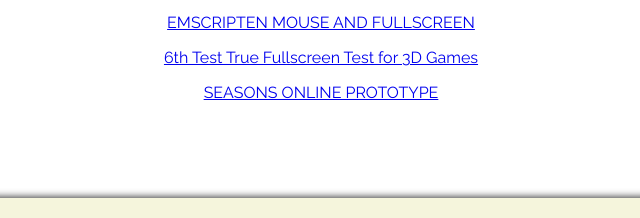
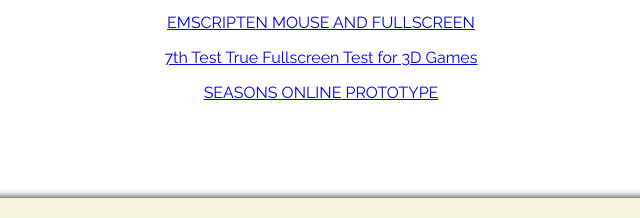
Before and after one commit to johnphenry/johnphenry.github.io, a plain HTML site: page index.html in a window 1280 px wide. Shown: the part 401-619 px from the top of the page, 319-959 px from the left. Drawn offline with Linux system fonts and the light colour scheme; a web font is replaced by a local one.

Commit message:
Update index.html

```diff
--- a/index.html
+++ b/index.html
@@ -17,7 +17,7 @@ Welcome to my page, a collection of my public software projects!
 <a href="print/print.html"><p>EMSCRIPTEN TEST</p></a>
 <a href="sdl/sdl.html"><p>EMSCRIPTEN GRAPHICS</p></a>
 <a href="fullscreen/fullscreen.html"><p>EMSCRIPTEN MOUSE AND FULLSCREEN</p></a>
-<a href="fullscreen6/fullscreen6.html"><p>6th Test True Fullscreen Test for 3D Games</p></a>
+<a href="fullscreen7/fullscreen7.html"><p>7th Test True Fullscreen Test for 3D Games</p></a>
 <a href="seasonsgame/seasonsgame.html"><p>SEASONS ONLINE PROTOTYPE</p></a>
 </div>
 </body>
```
